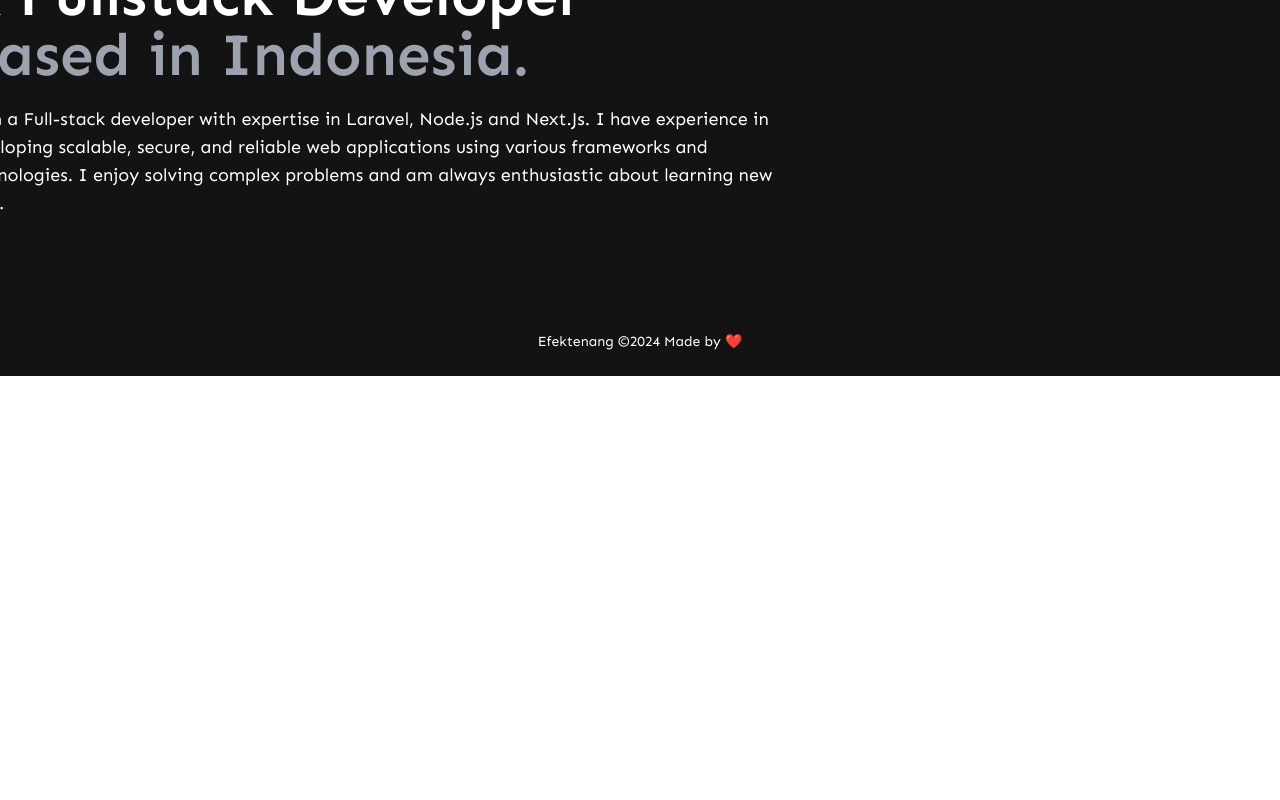
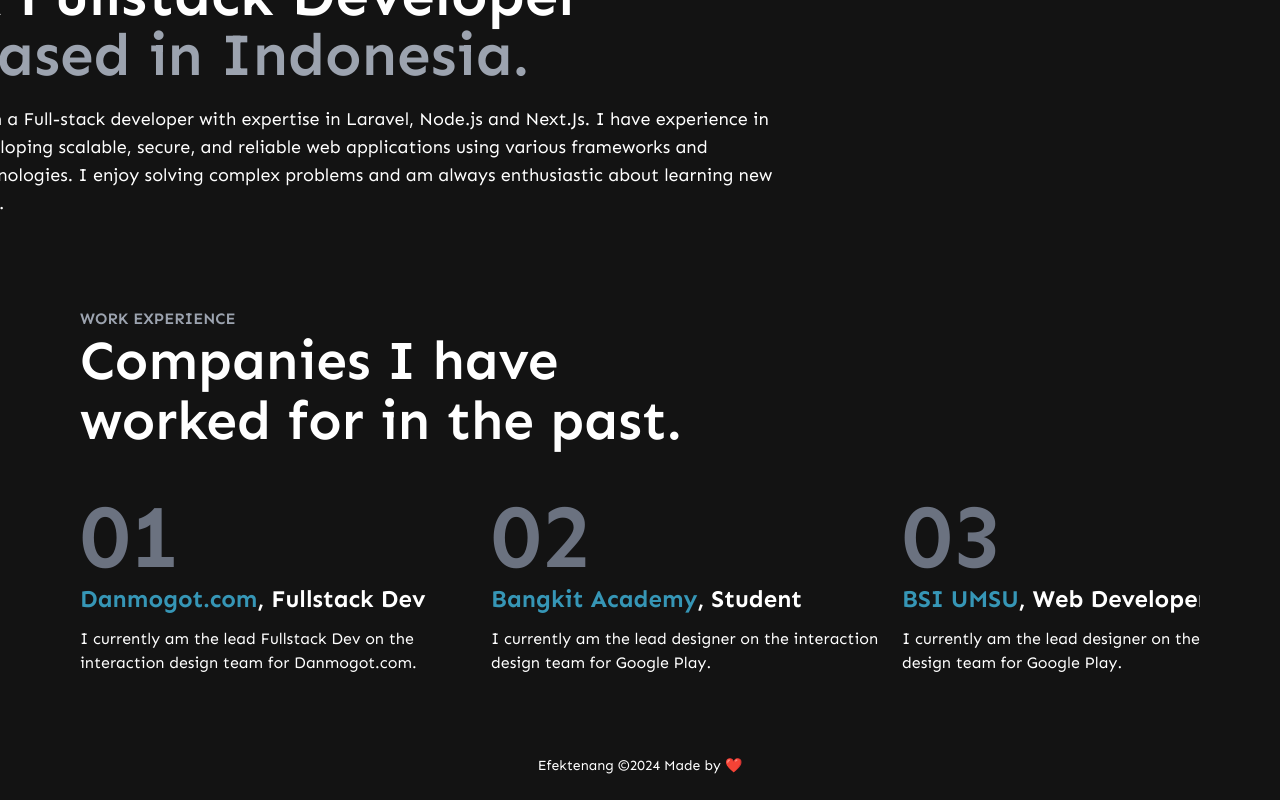
Before and after one commit to efektenang/efektenang-portfolio-v2, a Next.js app: page / in a window 1280 px wide. Shown: the part 685-1485 px from the top of the page. Before the commit the page ends 1061 px from the top, so only its background shows below. Built offline with nearby package versions, Linux system fonts and the light colour scheme; a web font is replaced by a local one.

Commit message:
feat: [landing-page] add layout of experiences work

```diff
--- a/src/app/globals.css
+++ b/src/app/globals.css
@@ -42,6 +42,13 @@
   font-family: Arial, Helvetica, sans-serif;
 }
 
+.hideScroll {
+  &::-webkit-scrollbar {
+    display: none;
+    scrollbar-width: none;
+  }
+}
+
 @layer utilities {
   .text-balance {
     text-wrap: balance;
--- a/src/app/page.tsx
+++ b/src/app/page.tsx
@@ -1,10 +1,12 @@
+import WorkExperience from "@/components/work-experience.layout";
 import { Col, Image, Row } from "antd";
 import { Content } from "antd/es/layout/layout";
+import WorkExperienceMock from "@/assets/mock/work-experiences.json";
 
 export default function Home() {
   return (
     <Content>
-      <Row className="w-full flex py-[90px]">
+      <Row className="w-full flex py-[90px]" id="home">
         <Col className="flex items-center">
           <Image
             style={{
@@ -34,6 +36,28 @@
           </div>
         </Col>
       </Row>
+
+      <Row className="mx-[80px] block" id="experience">
+        <div className="">
+          <h2 className="text-gray-400 uppercase font-semibold text-[16px]">Work Experience</h2>
+          <h1 className="text-white text-[55px] leading-[60px] font-semibold flex flex-wrap w-[660px]">
+            Companies I have worked for in the past.
+          </h1>
+        </div>
+
+        <Row className="my-7 overflow-x-scroll hideScroll">
+          <div className="flex justify-between gap-3">
+            {
+              WorkExperienceMock.map((item: any, index: number) => (
+                <WorkExperience
+                  key={index}
+                  item={item}
+                />
+              ))
+            }
+          </div>
+        </Row>
+      </Row>
     </Content>
   );
 }
--- /dev/null
+++ b/src/assets/mock/work-experiences.json
@@ -0,0 +1,26 @@
+[
+  {
+    "id": "01",
+    "company": "Danmogot.com",
+    "position": "Fullstack Dev",
+    "description": "I currently am the lead Fullstack Dev on the interaction design team for Danmogot.com."
+  },
+  {
+    "id": "02",
+    "company": "Bangkit Academy",
+    "position": "Student",
+    "description": "I currently am the lead designer on the interaction design team for Google Play."
+  },
+  {
+    "id": "03",
+    "company": "BSI UMSU",
+    "position": "Web Developer",
+    "description": "I currently am the lead designer on the interaction design team for Google Play."
+  },
+  {
+    "id": "04",
+    "company": "BSI UMSU",
+    "position": "IT Support",
+    "description": "I currently am the lead designer on the interaction design team for Google Play."
+  }
+]
--- a/src/components/base-template.tsx
+++ b/src/components/base-template.tsx
@@ -9,11 +9,20 @@
   const items1: MenuProps['items'] = [
     {
       "key": "1",
-      "label": <Link href={'/dashboard'}>Home</Link>,
+      "label": <Link href={'#home'}>Home</Link>,
       "style": {
         "lineHeight": "25px",
         "borderRadius": 20,
-        "marginRight": 5
+        "marginRight": 3
+      }
+    },
+    {
+      "key": "5",
+      "label": <Link href={'#experience'}>Experiences</Link>,
+      "style": {
+        "lineHeight": "25px",
+        "borderRadius": 20,
+        "marginRight": 3
       }
     },
     {
@@ -22,7 +31,7 @@
       "style": {
         "lineHeight": "25px",
         "borderRadius": 20,
-        "marginRight": 5
+        "marginRight": 3
       }
     },
     {
@@ -31,7 +40,7 @@
       "style": {
         "lineHeight": "25px",
         "borderRadius": 20,
-        "marginRight": 5
+        "marginRight": 3
       }
     },
     {
@@ -40,7 +49,7 @@
       "style": {
         "lineHeight": "25px",
         "borderRadius": 20,
-        "marginRight": 5
+        "marginRight": 3
       }
     }
   ];
@@ -48,7 +57,7 @@
   return (
     <Layout className="bg-base-color">
       <Header
-        className='h-11 items-center w-[600px] rounded-full bg-primary-color'
+        className='h-11 items-center w-[700px] rounded-full bg-primary-color'
         style={{
           display: 'flex',
           position: 'fixed',
--- /dev/null
+++ b/src/components/work-experience.layout.tsx
@@ -0,0 +1,26 @@
+import React from 'react'
+
+interface IWorkExperience {
+  item: {
+    id: string;
+    company: string;
+    position: string;
+    description: string
+  }
+}
+
+export default function WorkExperience(
+  props: IWorkExperience
+): React.JSX.Element {
+  return (
+    <div className='my-7 w-[399px]'>
+      <h1 className="text-gray-500 text-[90px] leading-[60px] font-semibold">
+        {props?.item?.id}
+      </h1>
+      <h2 className="text-white mt-4 mb-3 text-2xl font-bold">
+        <span className='text-primary-color'>{props?.item?.company}</span>, {props?.item?.position}
+      </h2>
+      <p className='text-white text-base leading-5.5'>{props?.item?.description}</p>
+    </div>
+  )
+}
--- a/tailwind.config.ts
+++ b/tailwind.config.ts
@@ -10,7 +10,7 @@
     extend: {
       textColor: {
         "base-color": "#2191FB",
-        "primary-color": "#A6B8CA",
+        "primary-color": "#3696B6",
         danger: "#F33A3A",
         success: "#39B429",
         pending: "#FD7900",
```
